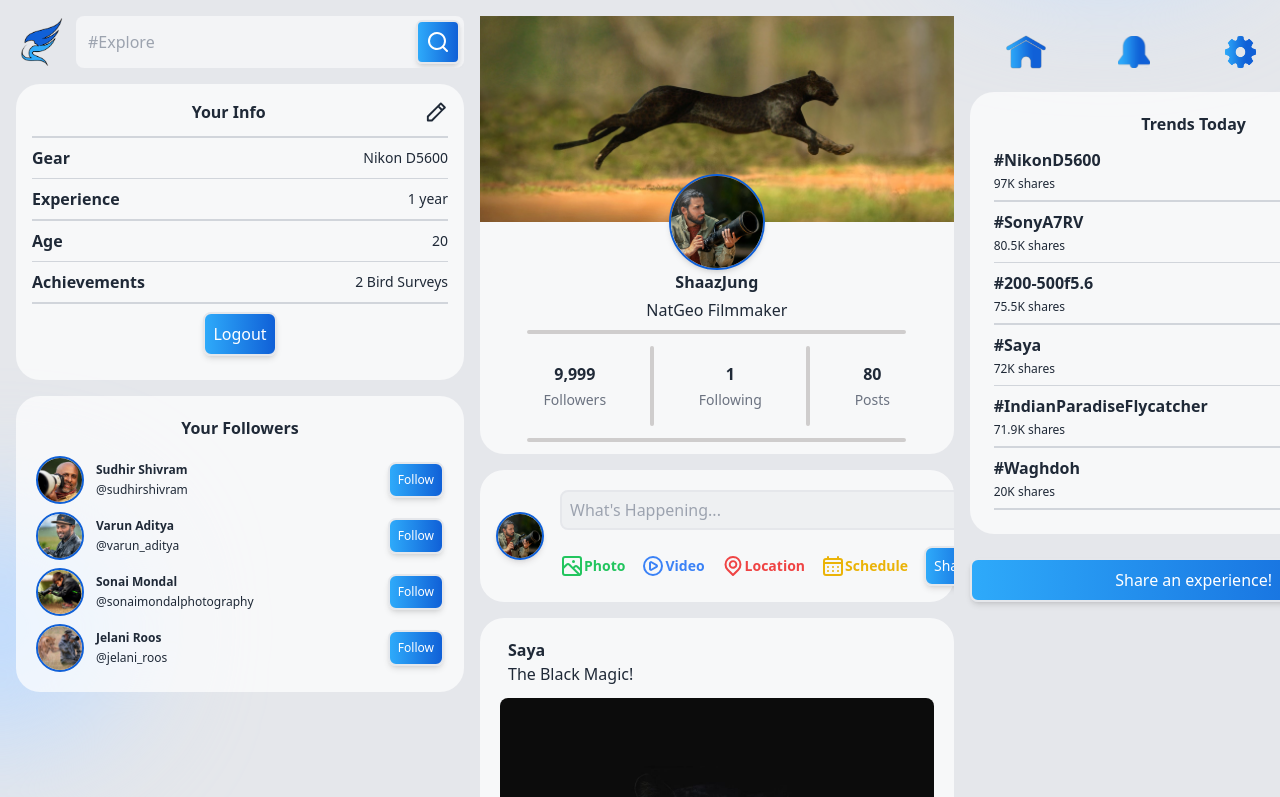
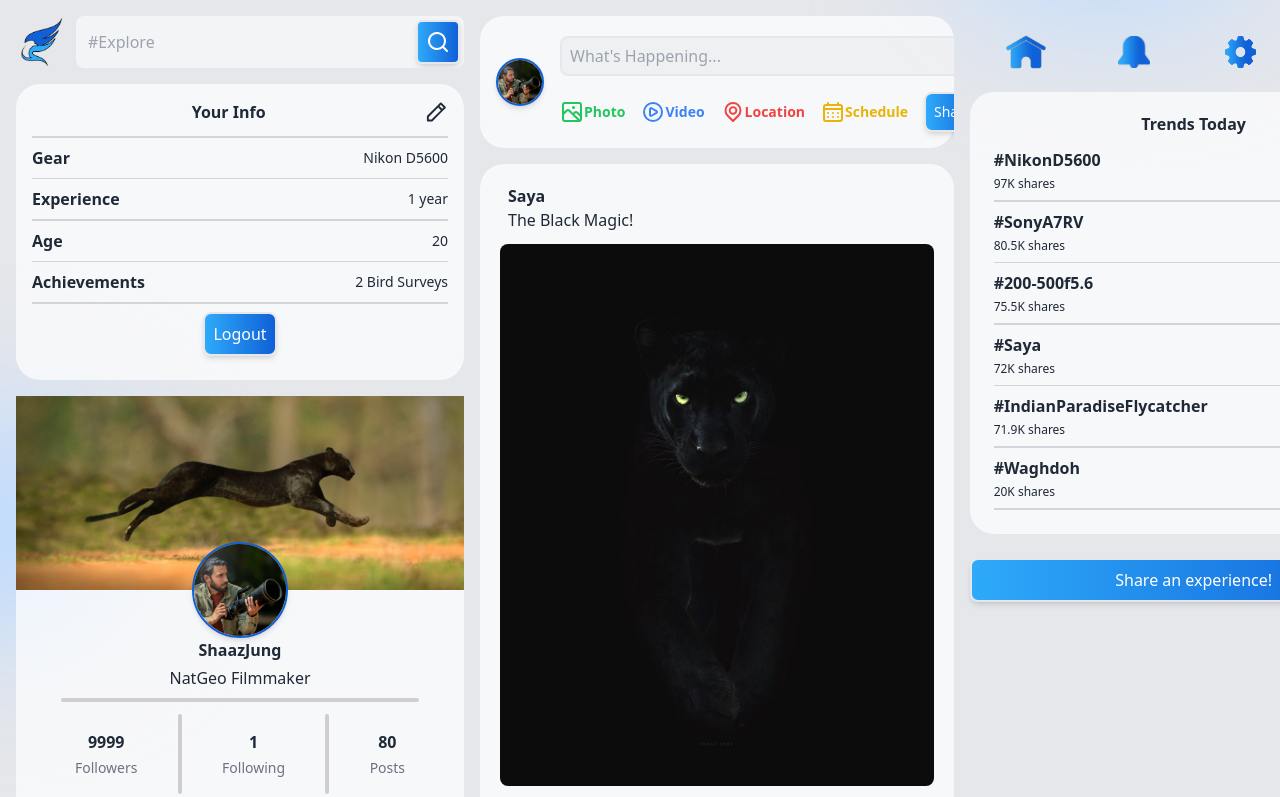
Before and after one commit to SwanandD121/FeatherPerfect_fe, a React (Create React App) app: page /profile in a window 1280 px wide. Shown: the top 797 px of the page. Built offline with nearby package versions, Linux system fonts and the light colour scheme.

Commit message:
dynamic follow count added

```diff
--- a/src/Components/ProfileCard/ProfileCardH.jsx
+++ b/src/Components/ProfileCard/ProfileCardH.jsx
@@ -1,10 +1,9 @@
-import React from 'react'
-import Cover from '../../img/cover-img.jpg'
-import Profile from '../../img/profile-img.jpg'
-import { Link } from 'react-router-dom'
+import React from 'react';
+import Cover from '../../img/cover-img.jpg';
+import Profile from '../../img/profile-img.jpg';
+import { Link } from 'react-router-dom';
 
-const ProfileCardH = () => {
-
+const ProfileCardH = ({ followingCount }) => {
   const ProfilePage = true;
 
   return (
@@ -20,48 +19,43 @@ const ProfileCardH = () => {
       </div>
 
       <div className="followStatus flex flex-col items-center justify-center gap-1">
-            <hr className='w-4/5 border-2 border-[#cfcdcd] dark:border-slate-700 m-1 rounded-sm'/>
+        <hr className='w-4/5 border-2 border-[#cfcdcd] dark:border-slate-700 m-1 rounded-sm' />
 
         <div className='w-4/5 flex items-center gap-2 justify-around'>
-
           <div className="follow flex flex-col items-center gap-1">
-                <span className='font-bold dark:text-white'>9,999</span>
+            <span className='font-bold dark:text-white'>9999</span>
             <span className='text-gray-500 text-sm dark:text-white/80'>Followers</span>
           </div>
 
           <div className="vl h-20 border-l-4 border-[#cfcdcd] dark:border-slate-700 m-1 rounded-sm"></div>
 
           <div className="follow flex flex-col items-center gap-1">
-                <span className='font-bold dark:text-white'>1</span>
+            <span className='font-bold dark:text-white'>{followingCount}</span>
             <span className='text-gray-500 text-sm dark:text-white/80'>Following</span>
           </div>
 
           {ProfilePage && (
             <>
-
               <div className="vl h-20 border-l-4 border-[#cfcdcd] dark:border-slate-700 m-1 rounded-sm"></div>
 
               <div className="follow flex flex-col items-center gap-1">
                 <span className='font-bold dark:text-white'>80</span>
                 <span className='text-gray-500 text-sm dark:text-white/80'>Posts</span>
               </div>
-
             </>
           )}
-
         </div>
 
         <hr className='w-4/5 border-2 border-[#cfcdcd] dark:border-slate-700 m-1 rounded-sm '/>
+      </div>
 
-        </div>
       <Link to="/profile" className='self-center m-4'>
-        <button onClick={() => window.scrollTo(0,0) } className=' font-semibold cursor-pointer hover:underline  text-[#3c81e9] self-center'>
+        <button onClick={() => window.scrollTo(0, 0)} className='font-semibold cursor-pointer hover:underline text-[#3c81e9] self-center'>
           Visit Profile
         </button>
       </Link>
+    </div>
+  );
+};
 
-    </div>
-  )
-}
-
-export default ProfileCardH
+export default ProfileCardH;
--- a/src/Components/ProfileCard/ProfileCardP.jsx
+++ b/src/Components/ProfileCard/ProfileCardP.jsx
@@ -1,62 +1,58 @@
-import React from 'react'
-import Cover from '../../img/cover-img.jpg'
-import Profile from '../../img/profile-img.jpg'
+import React from 'react';
+import Cover from '../../img/cover-img.jpg';
+import Profile from '../../img/profile-img.jpg';
 
-const ProfileCardP = () => {
-
+const ProfileCardP = ({ followingCount }) => {
   const ProfilePage = true;
 
   return (
     <div className="ProfileCard rounded-3xl flex flex-col relative overflow-x-clip bg-white/70 dark:bg-slate-800 pb-2">
       <div className="ProfileImages flex flex-col relative justify-center items-center ">
-            <img src={Cover} alt="" className='w-full'/>
-            <img src={Profile} alt="" className="w-24 absolute rounded-full border-2 border-[#1060d7] shadow-md shadow-[0px_4px_17px_2px_rgba(0, 0, 0, 0.25)] bottom-[-3rem]" />
+        <img src={Cover} alt="" className="w-full" />
+        <img
+          src={Profile}
+          alt=""
+          className="w-24 absolute rounded-full border-2 border-[#1060d7] shadow-md shadow-[0px_4px_17px_2px_rgba(0, 0, 0, 0.25)] bottom-[-3rem]"
+        />
       </div>
 
       <div className="ProfileName flex flex-col mt-12 mb-1 items-center gap-1">
         <span className="font-bold dark:text-white">ShaazJung</span>
-          <span className='dark:text-white/80'>NatGeo Filmmaker</span>
+        <span className="dark:text-white/80">NatGeo Filmmaker</span>
       </div>
 
       <div className="followStatus flex flex-col items-center justify-center gap-1">
-            <hr className='w-4/5 border-2 border-[#cfcdcd] dark:border-slate-700 m-1 rounded-sm'/>
+        <hr className="w-4/5 border-2 border-[#cfcdcd] dark:border-slate-700 m-1 rounded-sm" />
 
-            <div className='w-4/5 flex items-center gap-2 justify-around'>
-
+        <div className="w-4/5 flex items-center gap-2 justify-around">
           <div className="follow flex flex-col items-center gap-1">
-                <span className='font-bold dark:text-white'>9,999</span>
-                <span className='text-gray-500 text-sm dark:text-white/80'>Followers</span>
+            <span className="font-bold dark:text-white">9999</span>
+            <span className="text-gray-500 text-sm dark:text-white/80">Followers</span>
           </div>
 
           <div className="vl h-20 border-l-4 border-[#cfcdcd] dark:border-slate-700 m-1 rounded-sm"></div>
 
           <div className="follow flex flex-col items-center gap-1">
-                <span className='font-bold dark:text-white'>1</span>
-                <span className='text-gray-500 text-sm dark:text-white/80'>Following</span>
+            <span className="font-bold dark:text-white">{followingCount}</span>
+            <span className="text-gray-500 text-sm dark:text-white/80">Following</span>
           </div>
 
           {ProfilePage && (
             <>
-
               <div className="vl h-20 border-l-4 border-[#cfcdcd] dark:border-slate-700 m-1 rounded-sm"></div>
 
               <div className="follow flex flex-col items-center gap-1">
-                <span className='font-bold dark:text-white'>80</span>
-                <span className='text-gray-500 text-sm dark:text-white/80'>Posts</span>
+                <span className="font-bold dark:text-white">80</span>
+                <span className="text-gray-500 text-sm dark:text-white/80">Posts</span>
+              </div>
+            </>
+          )}
         </div>
 
-                </>
-              )}
+        <hr className="w-4/5 border-2 border-[#cfcdcd] dark:border-slate-700 m-1 rounded-sm" />
+      </div>
+    </div>
+  );
+};
 
-            </div>
-
-            <hr className='w-4/5 border-2 border-[#cfcdcd] dark:border-slate-700 m-1 rounded-sm '/>
-
-        </div>
-
-
-    </div>
-  )
-}
-
-export default ProfileCardP
+export default ProfileCardP;
--- a/src/Components/ProfileLeft/ProfileLeft.jsx
+++ b/src/Components/ProfileLeft/ProfileLeft.jsx
@@ -1,16 +1,34 @@
-import React from 'react'
-import LogoSearch from '../LogoSearch/LogoSearch'
-import FollowersCard from '../FollowersCard/FollowersCard'
-import InfoCard from '../InfoCard/InfoCard'
+import React, { useState, useEffect } from 'react';
+import LogoSearch from '../LogoSearch/LogoSearch';
+import FollowersCard from '../FollowersCard/FollowersCard';
+import InfoCard from '../InfoCard/InfoCard';
+import ProfileCardP from '../ProfileCard/ProfileCardP';
 
 const ProfileLeft = () => {
+  const [followingCount, setFollowingCount] = useState(() => {
+    // Retrieve following count from localStorage, default to 1 if not present
+    const savedCount = localStorage.getItem('followingCount');
+    return savedCount ? JSON.parse(savedCount) : 1;
+  });
+
+  // Update localStorage whenever followingCount changes
+  useEffect(() => {
+    localStorage.setItem('followingCount', JSON.stringify(followingCount));
+  }, [followingCount]);
+
+  // Function to handle increasing following count
+  const handleFollow = () => {
+    setFollowingCount(prevCount => prevCount + 1);
+  };
+
   return (
     <div className="profileLeft flex flex-col gap-4 items-center">
-        <LogoSearch/>
-        <InfoCard/>
-        <FollowersCard/>
+      <LogoSearch />
+      <InfoCard />
+      <ProfileCardP followingCount={followingCount} /> {/* Pass followingCount as prop */}
+      <FollowersCard onFollow={handleFollow} /> {/* Pass handler to update count */}
     </div>
-  )
-}
+  );
+};
 
-export default ProfileLeft
+export default ProfileLeft;
--- a/src/Components/ProfileSide/ProfileSide.jsx
+++ b/src/Components/ProfileSide/ProfileSide.jsx
@@ -1,22 +1,32 @@
-import React from 'react'
-// import "./ProfileSide.css"
-import LogoSearch from '../LogoSearch/LogoSearch'
-import ProfileCard from '../ProfileCard/ProfileCardH'
-import FollowersCard from '../FollowersCard/FollowersCard'
-
+import React, { useState, useEffect } from 'react';
+import LogoSearch from '../LogoSearch/LogoSearch';
+import ProfileCard from '../ProfileCard/ProfileCardH';
+import FollowersCard from '../FollowersCard/FollowersCard';
 
 const ProfileSide = () => {
+  const [followingCount, setFollowingCount] = useState(() => {
+    // Retrieve following count from localStorage, default to 1 if not present
+    const savedCount = localStorage.getItem('followingCount');
+    return savedCount ? JSON.parse(savedCount) : 1;
+  });
+
+  // Update localStorage whenever followingCount changes
+  useEffect(() => {
+    localStorage.setItem('followingCount', JSON.stringify(followingCount));
+  }, [followingCount]);
+
+  // Function to handle follow button click
+  const handleFollow = () => {
+    setFollowingCount(prevCount => prevCount + 1); // Increment following count
+  };
+
   return (
     <div className='profileSide flex flex-col gap-3 items-center object-cover overflow-hidden'>
-      <LogoSearch/>
-      <ProfileCard/>
-      <FollowersCard/>
+      <LogoSearch />
+      <ProfileCard followingCount={followingCount} />
+      <FollowersCard onFollow={handleFollow} /> {/* Pass the handleFollow function */}
+    </div>
+  );
+};
 
-
-    </div>
-
-
-  )
-}
-
-export default ProfileSide
+export default ProfileSide;
--- a/src/pages/Profile/Profile.jsx
+++ b/src/pages/Profile/Profile.jsx
@@ -12,7 +12,7 @@ const Profile = () => {
         <ProfileLeft/>
 
         <div className="profileCenter flex flex-col gap-4">
-            <ProfileCardP/>
+            {/* <ProfileCardP/> */}
             <PostSide/>
         </div>
 
```
Also changed, not shown: src/Components/FollowersCard/FollowersCard.jsx (+23 -16 lines). Lines whose indentation alone changed are shown as unchanged.
